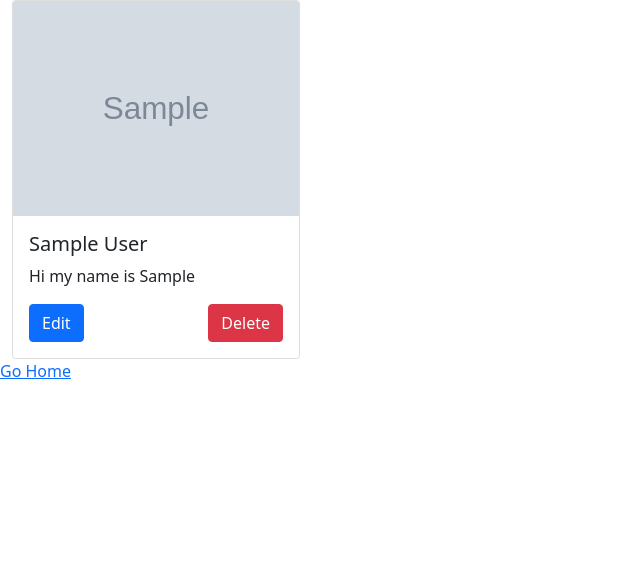
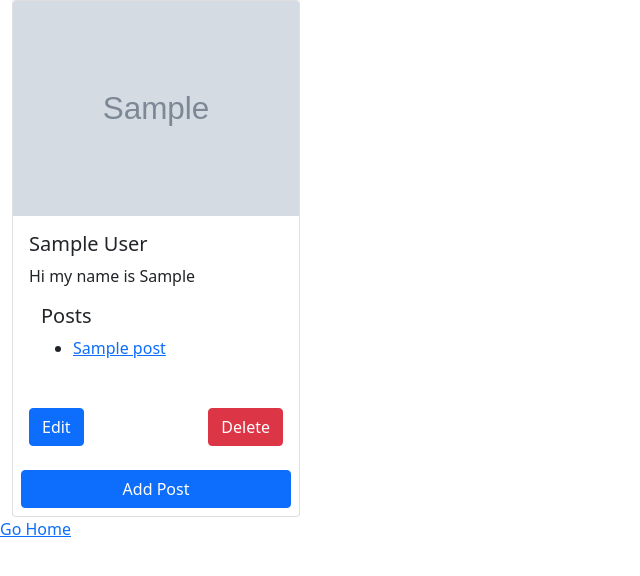
Before and after one commit to DevXard/Blogy_app, a Flask app: page /users/1 in a window 1280 px wide. Shown: the top 576 px of the page, without its empty margins (0-640 px from the left). Run offline with Flask 2, Linux system fonts and the light colour scheme; tables that the repository leaves empty hold one stand-in row (values such as "Sample post"); grey boxes marked "Sample" are stand-in pictures; some libraries are stand-ins or nearby versions.

Commit message:
Added posts functionality and full crud for users and posts

```diff
--- a/app.py
+++ b/app.py
@@ -1,12 +1,12 @@
 """Blogly application."""
 from flask import Flask, render_template, request, redirect
-from models import db, connect_db, User
+from models import db, connect_db, User, Post
 from flask_debugtoolbar import DebugToolbarExtension
 
 app = Flask(__name__)
 app.config['SQLALCHEMY_DATABASE_URI'] = 'postgresql:///blogly'
 app.config['SQLALCHEMY_TRACK_MODIFICATIONS'] = False
-app.config['SQLALCHEMY_ECHO'] = True
+app.config['SQLALCHEMY_ECHO'] = False
 app.config['SECRET_KEY'] = "fe23f23g"
 app.config['DEBUG_TB_INTERCEPT_REDIRECTS'] = False
 debug = DebugToolbarExtension(app)
@@ -72,3 +72,48 @@ def delete_user(user_id):
     user = User.query.filter_by(id=user_id).delete()
     db.session.commit()
     return redirect('/')
+
+@app.route('/users/<int:user_id>/posts/new')
+def new_post(user_id):
+    user = User.query.get(user_id)
+    return render_template('newPost.html', user=user)
+
+@app.route('/users/<int:user_id>/posts/new', methods=['POST'])
+def create_new_post(user_id):
+    title = request.form['title']
+    content = request.form['content']
+
+    new_post = Post(title=title, content=content, post_id=user_id)
+    db.session.add(new_post)
+    db.session.commit()
+    return redirect(f'/posts/{new_post.id}')
+
+@app.route('/posts/<int:post_id>')
+def post_details(post_id):
+    post = Post.query.get_or_404(post_id)
+
+    return render_template('postsDetail.html', post=post)
+
+@app.route('/posts/<int:post_id>/edit')
+def edit_post(post_id):
+    post = Post.query.get_or_404(post_id)
+    return render_template('editPost.html', post=post)
+
+@app.route('/posts/<int:post_id>/edit', methods=['POST'])
+def update_post(post_id):
+    post = Post.query.get_or_404(post_id)
+    new_title = request.form['title'] if len(request.form['title']) > 0 else post.title
+    new_content = request.form['content'] if len(request.form['content']) > 0 else post.content
+
+    post.title = new_title
+    post.content = new_content
+    db.session.add(post)
+    db.session.commit()
+    return redirect(f'/posts/{post.id}')
+
+@app.route('/posts/<int:post_id>/delete', methods=['POST'])
+def delete_post(post_id):
+
+    post = Post.query.filter_by(id=post_id).delete()
+    db.session.commit()
+    return redirect('/')
--- a/templates/base.html
+++ b/templates/base.html
@@ -13,6 +13,7 @@
     {% block content %} {% endblock %}
     {% block details %} {% endblock %}
     {% block newUser %} {% endblock %}
+    {% block editPost %} {% endblock %}
 
     <a href="/">Go Home</a>
 
--- a/templates/details.html
+++ b/templates/details.html
@@ -1,6 +1,9 @@
 {% extends 'base.html' %}
 
 {% block details %}
+
+
+
     <div class="container-fluid " >
 
 
@@ -9,6 +12,14 @@
         <div class="card-body">
           <h5 class="card-title">{{user.first_name}} {{user.last_name}}</h5>
           <p class="card-text">Hi my name is {{user.first_name}}</p>
+          <div class="container mb-5">
+            <h5>Posts</h5>
+            <ul>
+              {% for post in user.posts %}
+              <li><a href="/posts/{{post.id}}">{{post.title}}</a></li>
+              {% endfor %}
+            </ul>
+          </div>
           <!-- <a href="#" class="btn btn-primary">Go somewhere</a> -->
           <div class="d-flex justify-content-between">
             <a class="btn btn-primary " href="/users/{{user.id}}/edit">Edit</a>
@@ -16,8 +27,8 @@
               <button class="btn btn-danger ">Delete</button>
             </form>
           </div>
-
         </div>
+          <a class="btn btn-primary m-2" href="/users/{{user.id}}/posts/new">Add Post</a>
       </div>
     </div>
 
--- a/templates/editUser.html
+++ b/templates/editUser.html
@@ -10,7 +10,7 @@
     <button>Submit</button>
 </form> -->
 
-<form class="container row g-3 mb-3">
+<form class="container row g-3 mb-3" action="/users/{{user.id}}/edit" method="POST">
     <div class="col-md-12">
       <!-- <label for="inputEmail4" class="form-label">Email</label> -->
       <input type="text" name="first_name" class="form-control" placeholder="{{user.first_name}}">
```
Also changed, not shown: models.py (+18 -5 lines), seed.py (added, +35 -0 lines), templates/editPost.html (added, +27 -0 lines), templates/newPost.html (added, +28 -0 lines), templates/postsDetail.html (added, +19 -0 lines).
